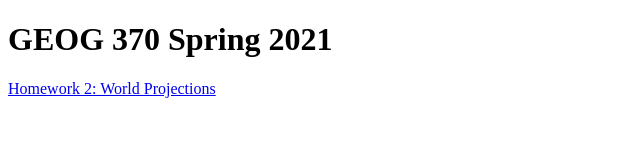
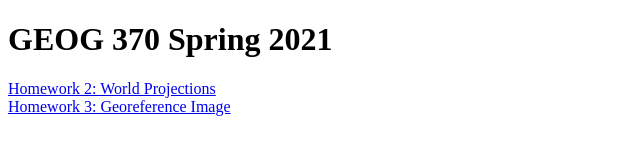
Before and after one commit to reileybaker/GEOG370, a plain HTML site: page index.html in a window 1280 px wide. Shown: the whole page, without its empty margins (0-640 px from the left). Drawn offline with Linux system fonts and the light colour scheme.

Commit message:
add hw3 to index

```diff
--- a/index.html
+++ b/index.html
@@ -8,5 +8,7 @@
 <body>
     <h1>GEOG 370 Spring 2021</h1>
     <a href="./worldprojections.html">Homework 2: World Projections</a>
+    <br>
+    <a href="./HW3/HTMLINFOLDER.html">Homework 3: Georeference Image</a>
 </body>
 </html>
```
Also changed, not shown: 2 other files.
